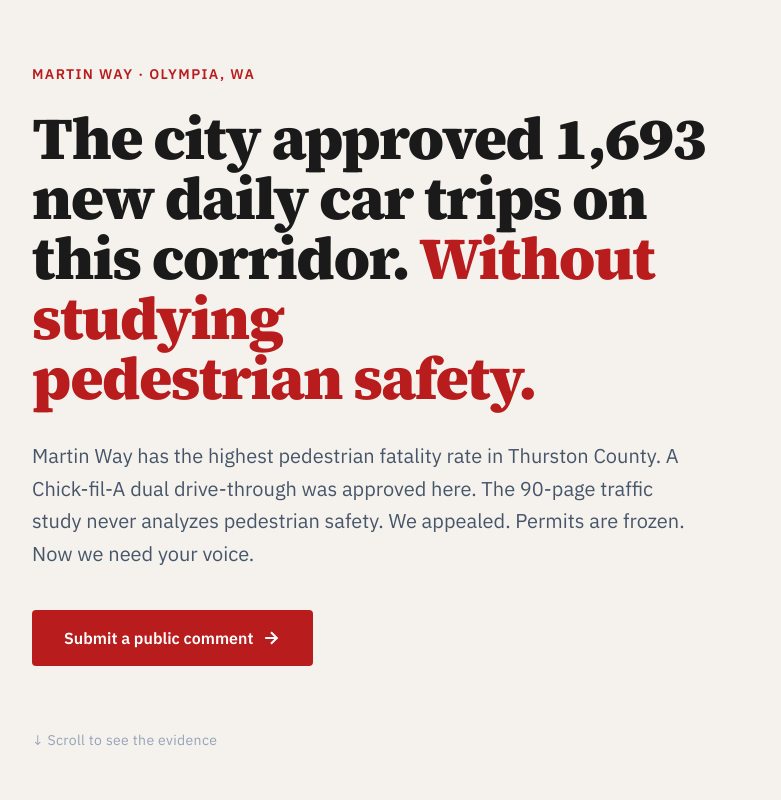
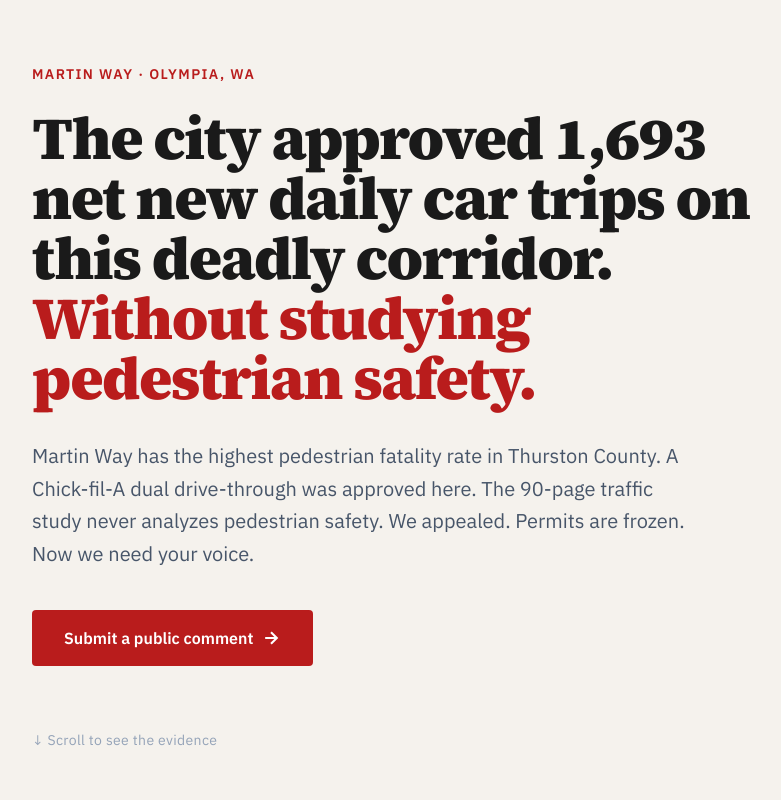
Before and after one commit to ecwilsonaz/martinwayforpeople-website, an Astro site: page / in a window 1280 px wide. Shown: the top 800 px of the page, without its empty margins (248-1029 px from the left). Built offline with nearby package versions, Linux system fonts and the light colour scheme; Astro itself is replaced by a stand-in of ours; no server answers.

Commit message:
copy: update hero headline to emphasize deadly corridor

```diff
--- a/src/pages/index.astro
+++ b/src/pages/index.astro
@@ -16,7 +16,7 @@ import { siteMeta } from '../data/site-meta';
     Martin Way · Olympia, WA
   </p>
   <h1 class="font-display text-4xl sm:text-5xl lg:text-6xl font-black leading-[1.08] tracking-tight animate-fade-up delay-1">
-    The city approved 1,693 new daily car trips on this&nbsp;corridor.
+    The city approved 1,693 net new daily car trips on this deadly&nbsp;corridor.
     <span class="text-danger">Without studying pedestrian&nbsp;safety.</span>
   </h1>
   <p class="mt-8 text-xl text-muted leading-relaxed max-w-2xl animate-fade-up delay-2">
```
